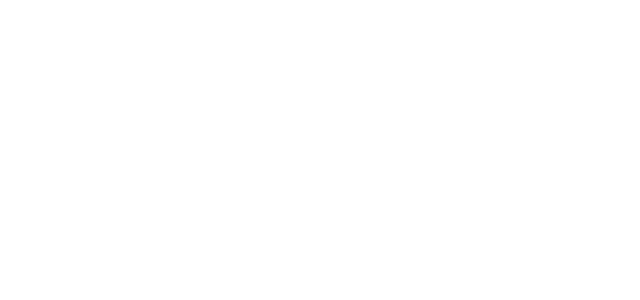
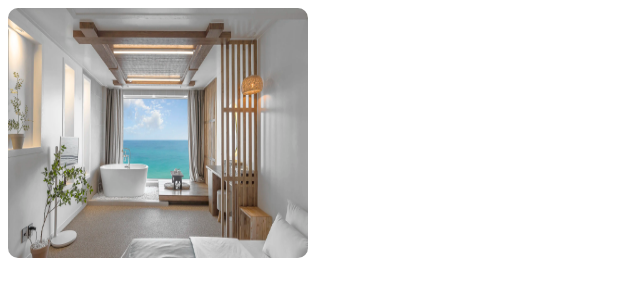
Before and after one commit to jinjinx28/fe-course, a React (Vite) app in the folder basic-app/: page / in a window 1280 px wide. Shown: the top 300 px of the page, without its empty margins (0-640 px from the left). Built offline with nearby package versions, Linux system fonts and the light colour scheme.

Commit message:
2026-04-14 commit

```diff
--- a/basic-app/public/data/alist.json
+++ /dev/null
@@ -1,5 +0,0 @@
-[
-    {"img": "/people1.webp", "name": "Smith" },
-    {"img": "/people2.webp", "name": "James"},
-    {"img": "/people3.webp", "name": "Anne"}
-]
--- a/basic-app/public/data/list.json
+++ /dev/null
@@ -1,5 +0,0 @@
-[
-    {"img" : "people1.webp"},
-    {"img" : "people2.webp"},
-    {"img" : "people3.webp"}
-]
--- a/basic-app/src/AppEffect.jsx
+++ b/basic-app/src/AppEffect.jsx
@@ -1,6 +1,8 @@
 import { useState } from 'react';
 import EffectCounter from '../src/components/effects/EffectCounter.jsx';
-import EffectFetch from './components/effects/EffectFetch2.jsx';
+import EffectFetch from './components/effects/EffectFetch.jsx';
+import EffectFetch2 from './components/effects/EffectFetch2.jsx';
+import RoomAvatar from './components/airbnb/RoomAvatar.jsx';
 
 export default function App() {
     const [show, setShow] = useState(true);
@@ -11,7 +13,7 @@
                 {show? "숨기기" : "보이기"}
             </button>
             <hr/> */}
-            <EffectFetch/>
+            <RoomAvatar/>
         </>
     )
 }
--- /dev/null
+++ b/basic-app/src/components/airbnb/Airbnb.css
@@ -0,0 +1,5 @@
+.room_img{
+    width: 300px;
+    height: 250px;
+    border-radius: 10px;
+}
--- /dev/null
+++ b/basic-app/src/components/airbnb/RoomAvatar.jsx
@@ -0,0 +1,13 @@
+import Image from "../../common/Image.jsx";
+import "./Airbnb.css"
+
+export default function RoomAvatar() {
+
+    return (
+        <div>
+            <Image img="../data/rimg1.webp"
+                    alt="Room Image"
+                    className="room_img" />
+        </div>
+    )
+}
--- a/basic-app/src/components/effects/EffectFetch.jsx
+++ b/basic-app/src/components/effects/EffectFetch.jsx
@@ -1,5 +1,6 @@
 import { useEffect, useState } from 'react';
 import AvatarList from '../avatar/AvatarList.jsx';
+import { fetchData } from '../../util/fetch.js';
 import people1 from '../../assets/people1.webp';
 import people2 from '../../assets/people2.webp';
 import people3 from '../../assets/people3.webp';
@@ -10,14 +11,12 @@
     const url = "http://localhost:5173/data/alist.json";
 
     useEffect(() => {
-        console.log('===> 마운트 or 업데이트시 호출!!');
-         const fetchData = async () => {
-            const response = await fetch(url);
-            const jsonData = await response.json();
-            setData(jsonData);
+         const loadData = async () => {
+            const jsonData = await fetchData("http://localhost:5173/data/avatar.json");
+            setData(jsonData.alist);
         }
 
-        fetchData();
+        loadData();
     }, [count]);
 
     console.log('data ===> ', data);
--- a/basic-app/src/components/effects/EffectFetch2.jsx
+++ b/basic-app/src/components/effects/EffectFetch2.jsx
@@ -7,12 +7,17 @@
     const [data, setData] = useState([]);
     useEffect(() => {
         // 비동기 함수 fetchData 작성 및 호출
-        const fetchData2 = async () => {
-            const jsonData = await fetchData("http://localhost:5173/data/list.json");
-            setData(jsonData);
+        const loadData = async () => {
+            const jsonData = await fetchData("http://localhost:5173/data/avatar.json");
+            const newList = jsonData.list.map((item) => ({
+                ...item,
+                style : style.avatar_img_circle
+            }));
+            // console.log(newList);
+            setData(newList);
         }
 
-        fetchData2();
+        loadData();
 
         // fetch("http://localhost:5173/data/list.json")
         //     .then((response) => response.json())
@@ -25,7 +30,7 @@
 
     return (
         <>
-            {/* <AvatarImageList imgList={list}/> */}
+            <AvatarImageList imgList={data}/>
         </>
     )
 }
```
Also changed, not shown: basic-app/public/data/avatar.json (added, +12 -0 lines), basic-app/public/data/rimg1.webp (added), basic-app/src/components/airbnb/AppAirbnb.jsx (added).
